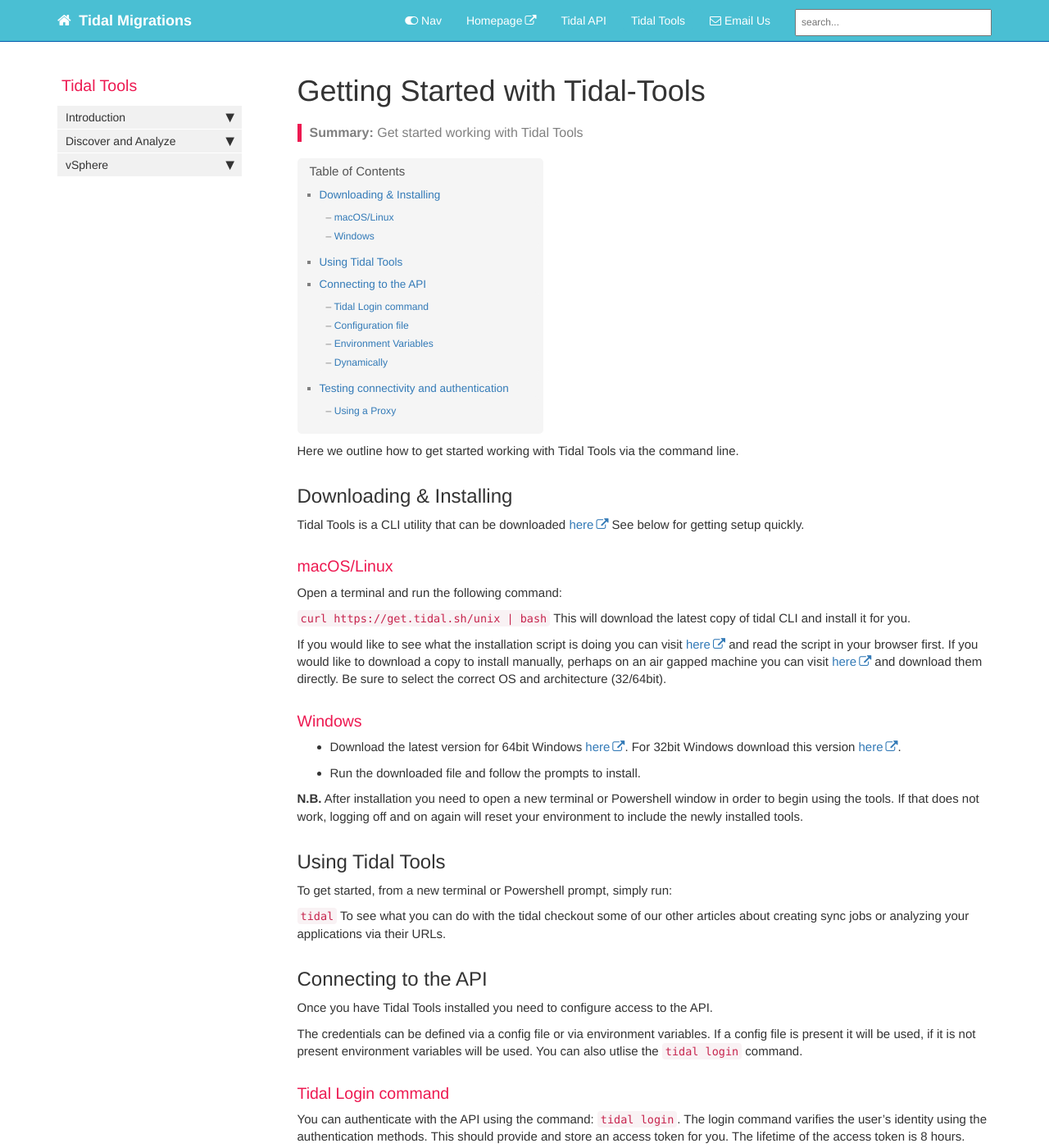
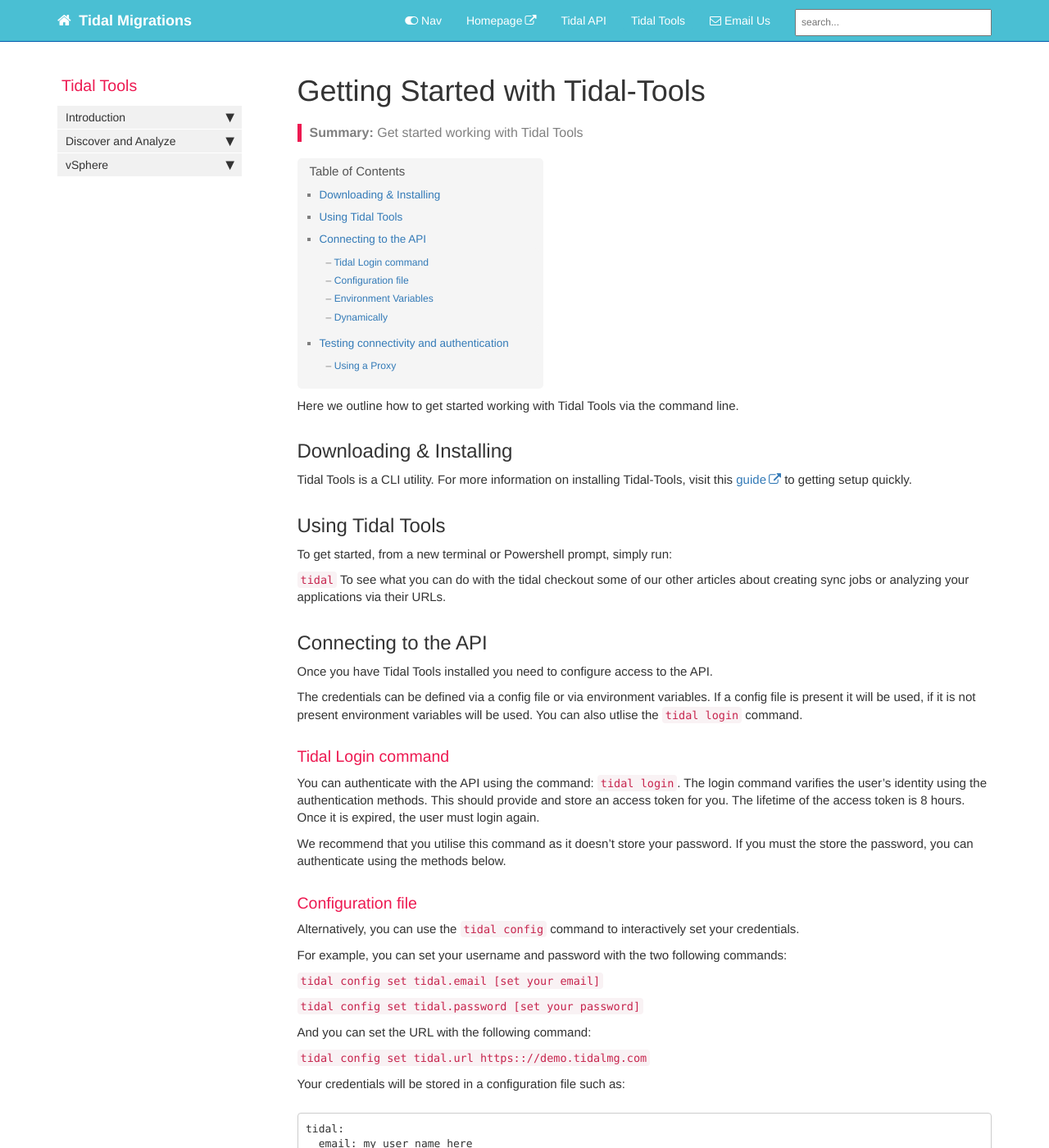
Before and after one commit to tidalmigrations/tidalmigrations.github.io, a Jekyll site: the page built from pages/tidal tools/getstarted.md, in a window 1280 px wide and 1400 px high. Shown: the whole window at 82% size. Built offline with Jekyll 4.4.1, drawn with Linux system fonts in a browser that asks for light colours; nearby versions of some CDN libraries; comment, search, counter and statistics services are not loaded.

Commit message:
replace the installation section with the link

```diff
--- a/pages/tidal tools/getstarted.md
+++ b/pages/tidal tools/getstarted.md
@@ -11,22 +11,8 @@ folder: tidaltools
 Here we outline how to get started working with Tidal Tools via the command line.
 
 ## Downloading & Installing
-Tidal Tools is a CLI utility that can be downloaded [here](https://get.tidal.sh.) See below for getting setup quickly.
-
-### macOS/Linux
-Open a terminal and run the following command:
-
-``curl https://get.tidal.sh/unix | bash``
-This will download the latest copy of tidal CLI and install it for you.
-
-If you would like to see what the installation script is doing you can visit [here](https://get.tidal.sh/unix) and read the script in your browser first. If you would like to download a copy to install manually, perhaps on an air gapped machine you can visit [here](https://get.tidal.sh) and download them directly. Be sure to select the correct OS and architecture (32/64bit).
-
-### Windows
-
-- Download the latest version for 64bit Windows [here](https://get.tidal.sh/tidal-win-64-latest). For 32bit Windows download this version [here](https://get.tidal.sh/tidal-win-32-latest).
-- Run the downloaded file and follow the prompts to install.
-
-**N.B.** After installation you need to open a new terminal or Powershell window in order to begin using the tools. If that does not work, logging off and on again will reset your environment to include the newly installed tools.
+Tidal Tools is a CLI utility.
+For more information on installing Tidal-Tools, visit this [guide](https://get.tidal.sh.) to getting setup quickly.
 
 ## Using Tidal Tools
 To get started, from a new terminal or Powershell prompt, simply run:
```
